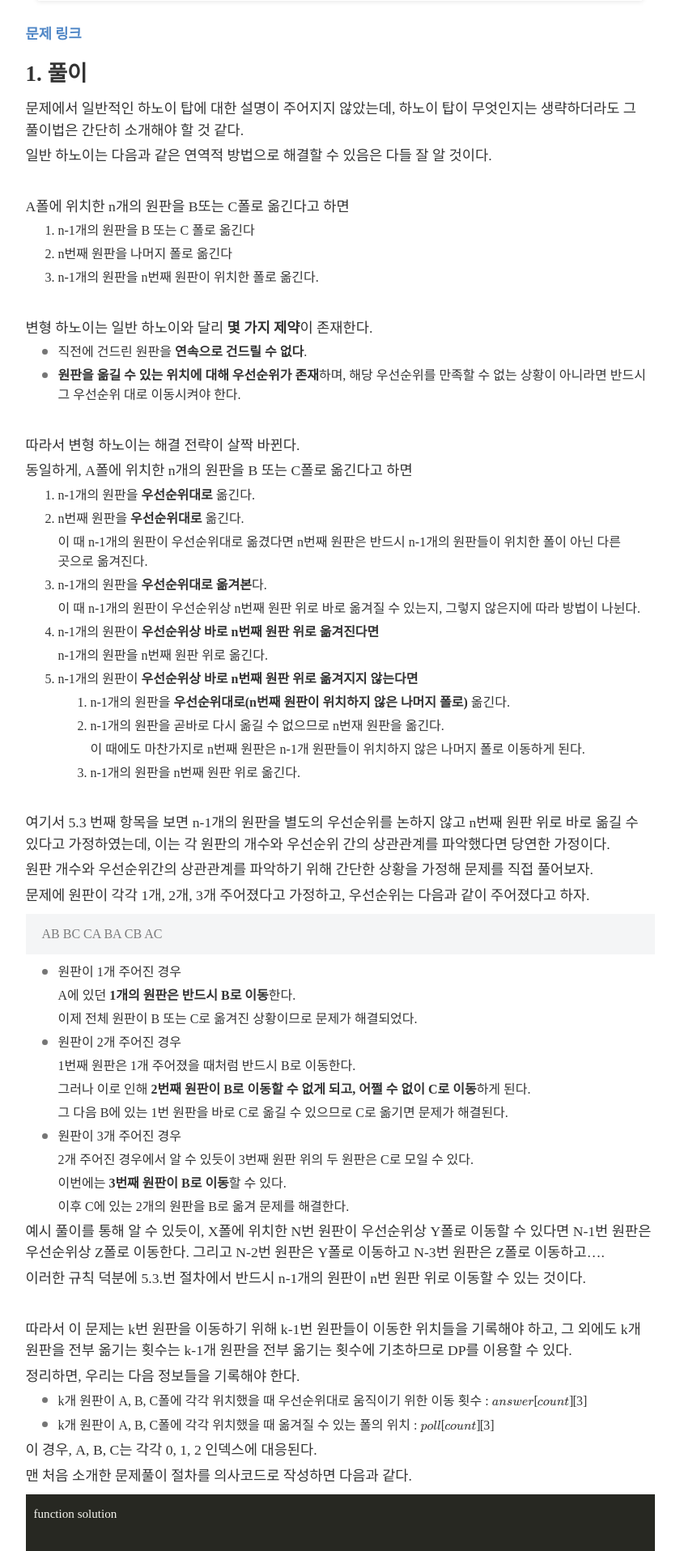
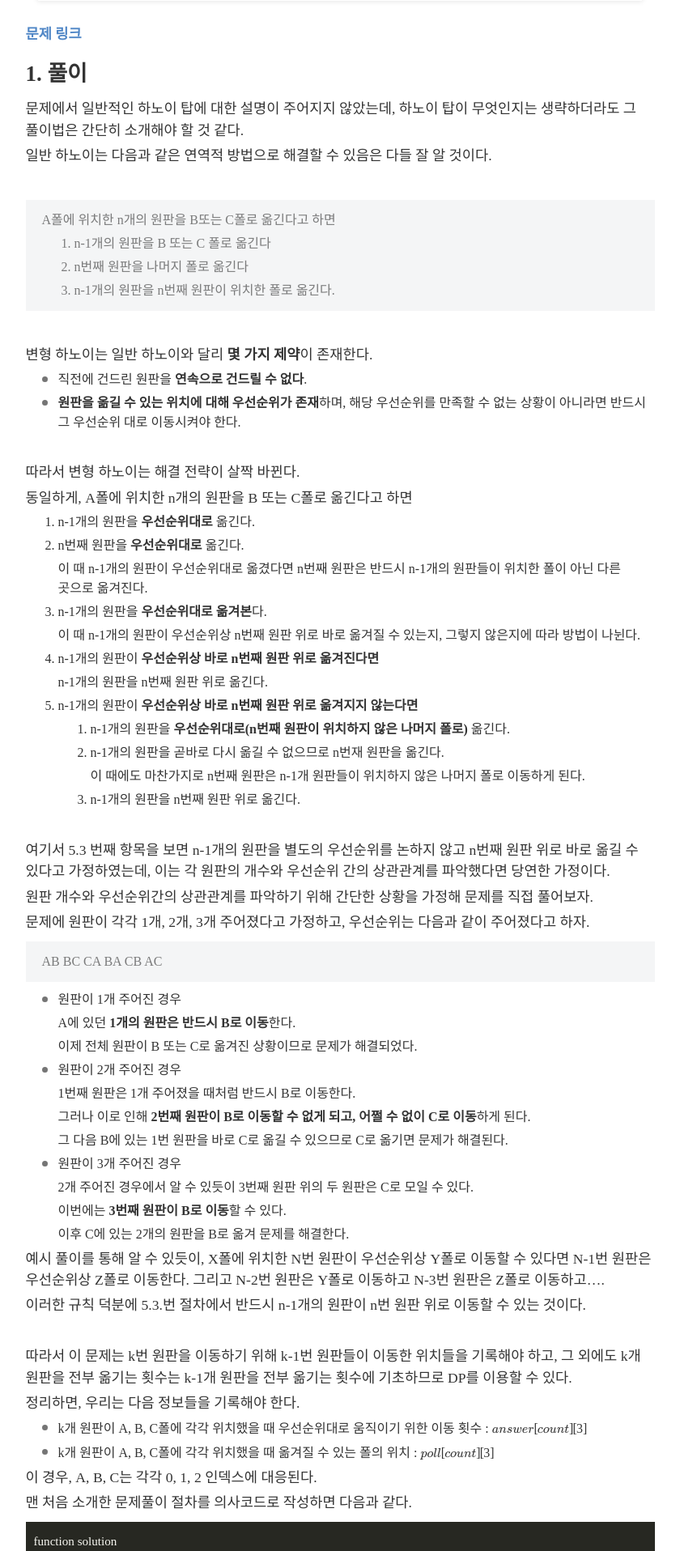
Before and after one commit to Hamsik2rang/Hamsik2rang.github.io, a Jekyll site: the page built from _posts/2022-07-12-BOJ-Solve-1155.md, in a window 1280 px wide. Shown: the part 539-2455 px from the top of the page at 81% size, without its empty margins (220-1060 px from the left). Built offline with Jekyll 4.4.1, drawn with Linux system fonts in a browser that asks for light colours; nearby versions of some CDN libraries; some web fonts are replaced; formulas are drawn with MathJax 3; comment, search, counter and statistics services are not loaded.

Commit message:
글 내부 형식 일부 변경

```diff
--- a/_posts/2022-07-12-BOJ-Solve-1155.md
+++ b/_posts/2022-07-12-BOJ-Solve-1155.md
@@ -22,11 +22,11 @@ use_math: True
 
 <br/>
 
-A폴에 위치한 n개의 원판을 B또는 C폴로 옮긴다고 하면
-
-1. n-1개의 원판을 B 또는 C 폴로 옮긴다
-2. n번째 원판을 나머지 폴로 옮긴다
-3. n-1개의 원판을 n번째 원판이 위치한 폴로 옮긴다.
+> A폴에 위치한 n개의 원판을 B또는 C폴로 옮긴다고 하면
+>
+> 1. n-1개의 원판을 B 또는 C 폴로 옮긴다
+> 2. n번째 원판을 나머지 폴로 옮긴다
+> 3. n-1개의 원판을 n번째 원판이 위치한 폴로 옮긴다.
 
 <br/>
 
```
